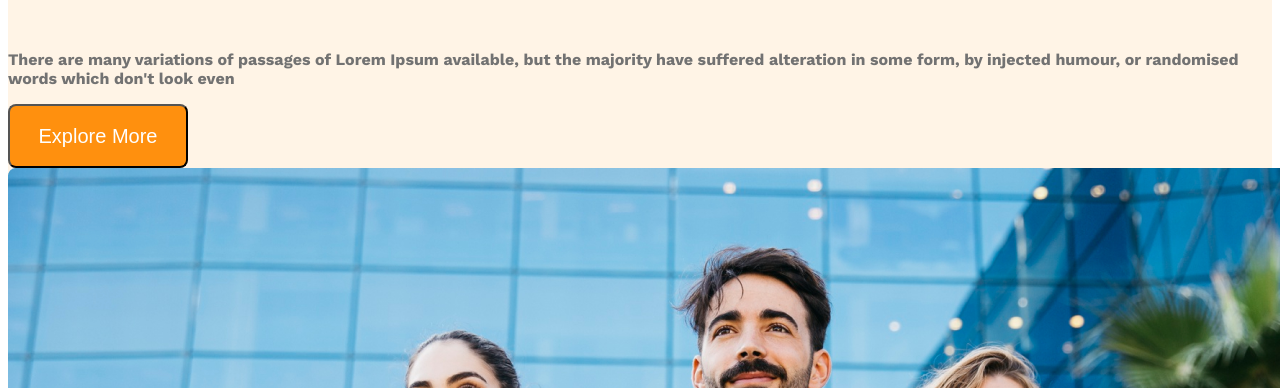
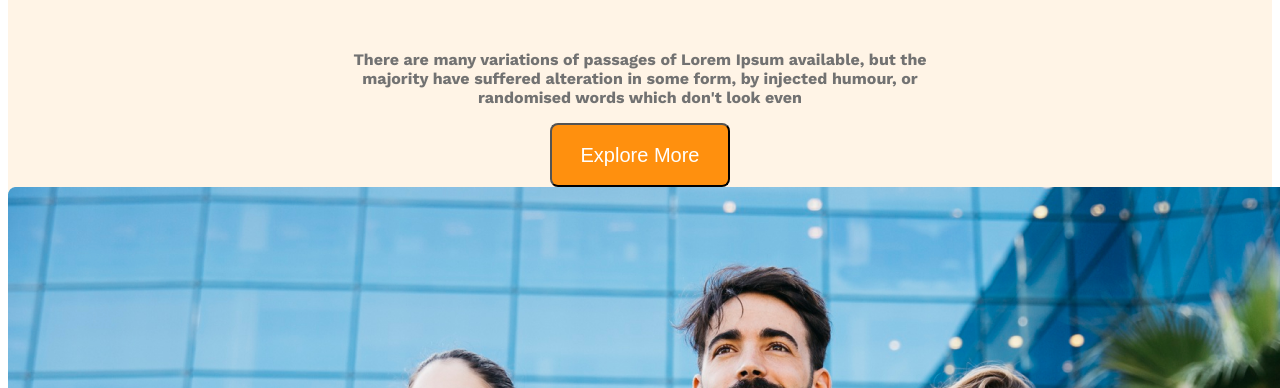
Before and after one commit to KhokonPHB07/Architects, a plain HTML site: page index.html in a window 1280 px wide. Shown: the part 412-800 px from the top of the page. Drawn offline with nearby package versions, Linux system fonts and the light colour scheme.

Commit message:
third commit

```diff
--- a/styles/style.css
+++ b/styles/style.css
@@ -41,12 +41,17 @@
     font-size: 64px;
     margin-left: 50%;
     text-align: center;
-    transform:translate(-50%) ;
+    transform:translate(-50%);
  }
 
  .brand-new p{
     font-size: 16px;
     color: #727272;
+    margin-left: 50%;
+    text-align: center;
+    transform:translate(-50%);
+    font-style: normal;
+    font-size: 16px;
  }
 
  .em-btn{
@@ -56,4 +61,8 @@
     border-radius: 8px;
     font-size: 20px;
     color: #FFFFFF;
+    display: block;
+    margin-left: 50%;
+    transform:translate(-50%);
+
  }
```
